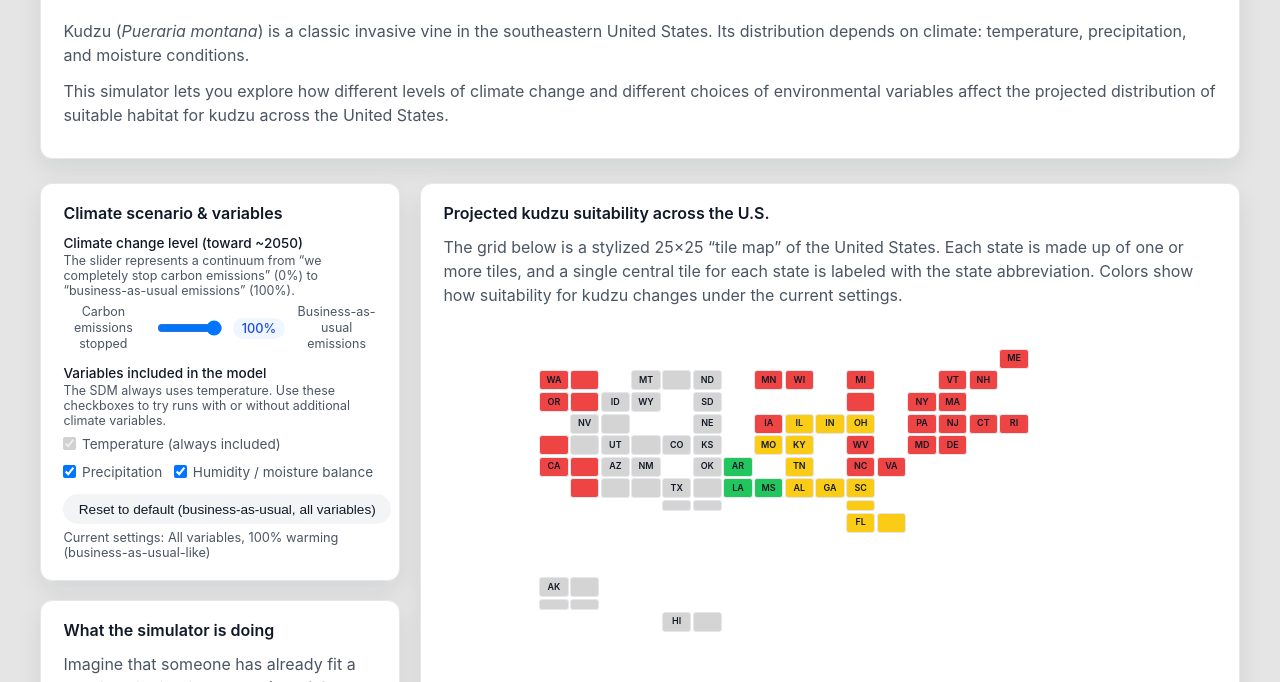
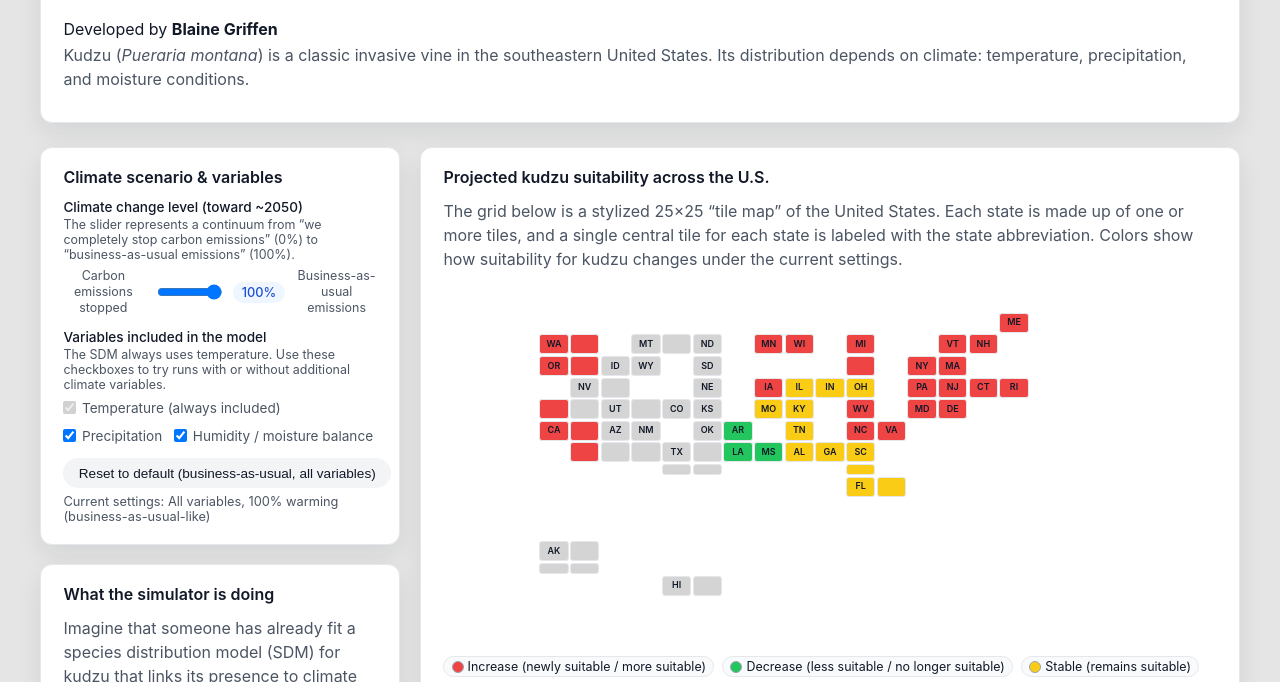
Before and after one commit to blainegriffen/Kudzu-species-distribution-with-climate-change, a plain HTML site: page index.html in a window 1280 px wide. Shown: the part 108-790 px from the top of the page. Drawn offline with nearby package versions, Linux system fonts and the light colour scheme.

Commit message:
Update index.html

```diff
--- a/index.html
+++ b/index.html
@@ -350,15 +350,16 @@
   <div class="card header-card">
   <div class="tag">Species distribution & climate change</div>
   <h1>Kudzu Climate–Niche Simulator</h1>
+
+  <div class="author-line">
+    Developed by <strong>Blaine Griffen</strong>
+  </div>
+
   <p>
     Kudzu (<em>Pueraria montana</em>) is a classic invasive vine in the southeastern United States.
     Its distribution depends on climate: temperature, precipitation, and moisture conditions.
   </p>
-    <p>
-      This simulator lets you explore how different levels of climate change and different choices
-      of environmental variables affect the projected distribution of suitable habitat for kudzu
-      across the United States.
-    </p>
+
   </div>
 
   <div class="two-column">
```
Lines whose indentation alone changed are shown as unchanged.
